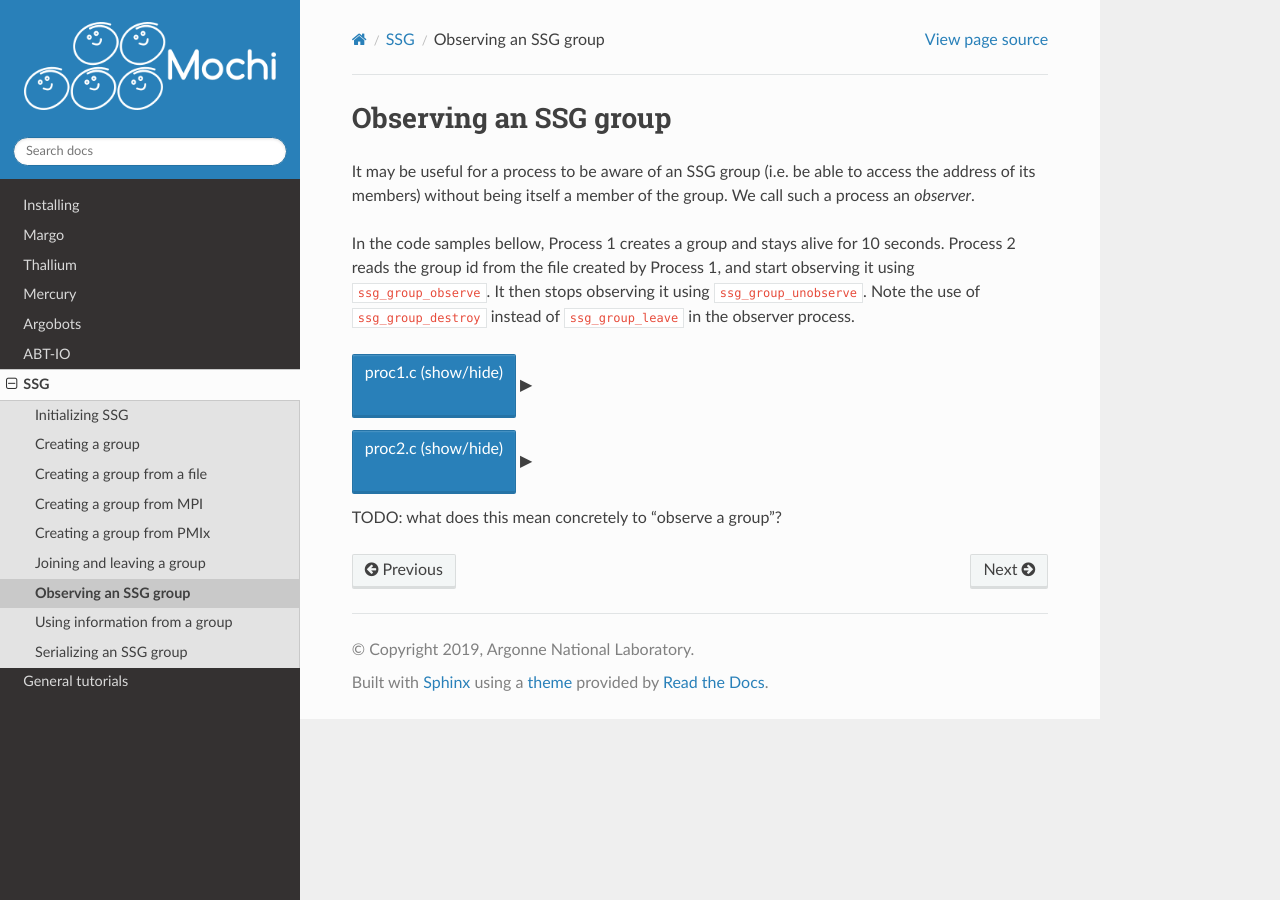
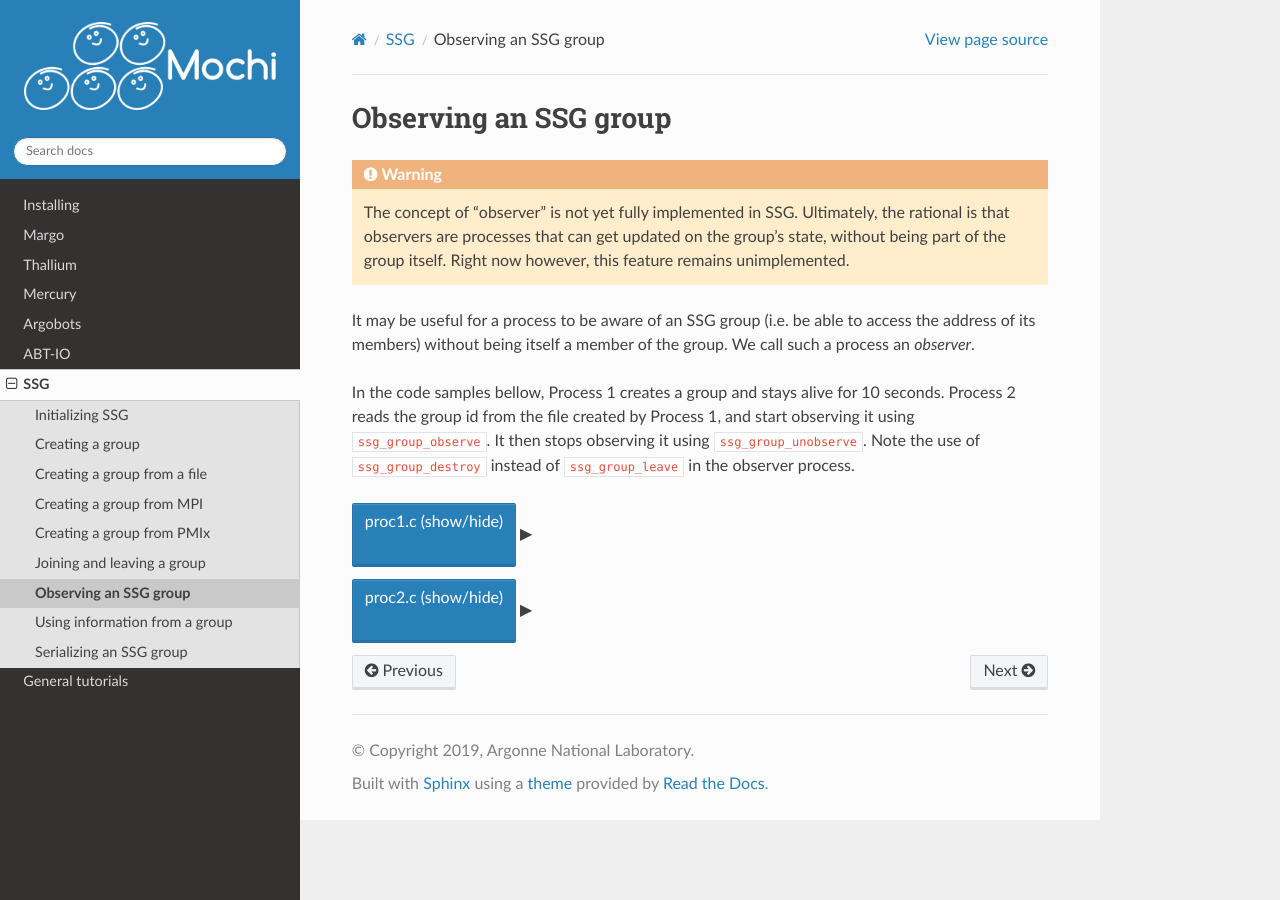
Before and after one commit to mochi-hpc/mochi-doc, a Sphinx documentation site: the page built from docs/source/ssg/07_observe.rst, in a window 1280 px wide. Built offline with Sphinx 7.4.7 and the Read the Docs theme 2.0.0, drawn with Linux system fonts in a browser that asks for light colours.

Commit message:
improved doc about SSG

```diff
--- a/docs/source/ssg/02_create.rst
+++ b/docs/source/ssg/02_create.rst
@@ -38,7 +38,7 @@ The group configuration structure :code:`ssg_group_config_t` includes
 the following parameters.
 * :code:`swim_period_length_ms`: the number of milliseconds between each invokation of the SWIM protocol.
 * :code:`swim_suspect_timeout_periods`: the number of periods of the SWIM protocol that should pass without a process answering for this process to be marked as *suspected*.
-* :code: `swim_subgroup_member_count`: ?
+* :code: `swim_subgroup_member_count`: when a process A cannot reach a process B directly during the execution of the SWIM protocol, it will ask *swim_subgroup_member_count* to try reaching it on its behalf before considering it suspected.
 * :code: `ssg_credential`: some credential information.
 
 Group membership callback
--- a/docs/source/ssg/07_observe.rst
+++ b/docs/source/ssg/07_observe.rst
@@ -1,5 +1,12 @@
 Observing an SSG group
 ======================
+
+.. warning::
+
+   The concept of "observer" is not yet fully implemented in SSG.
+   Ultimately, the rational is that observers are processes that
+   can get updated on the group's state, without being part of the
+   group itself. Right now however, this feature remains unimplemented.
 
 It may be useful for a process to be aware of an SSG group
 (i.e. be able to access the address of its members) without
@@ -35,5 +42,3 @@ in the observer process.
 
     .. literalinclude:: ../../../code/ssg/07_observe/proc2.c
        :language: cpp
-
-TODO: what does this mean concretely to "observe a group"?
```
